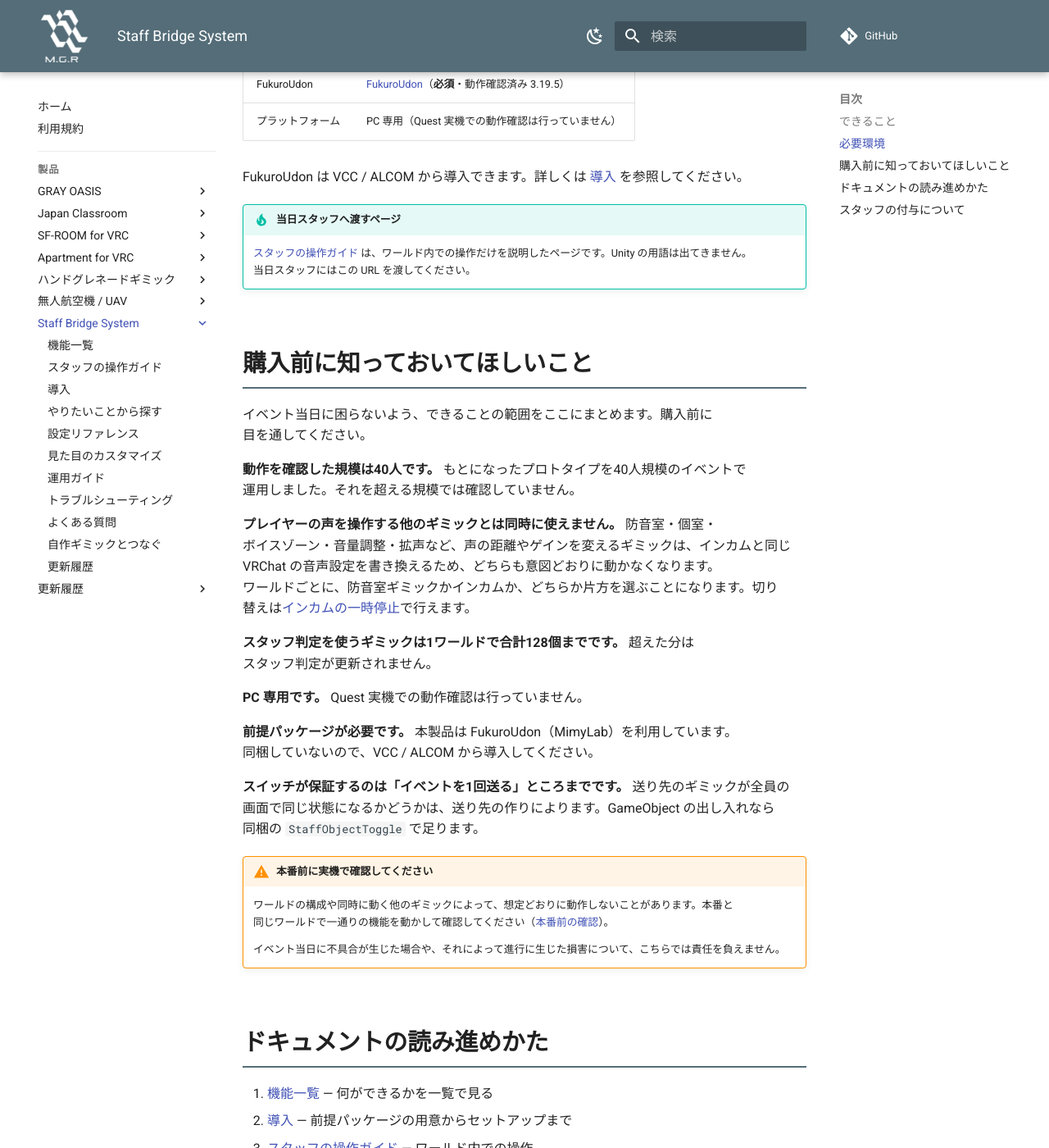
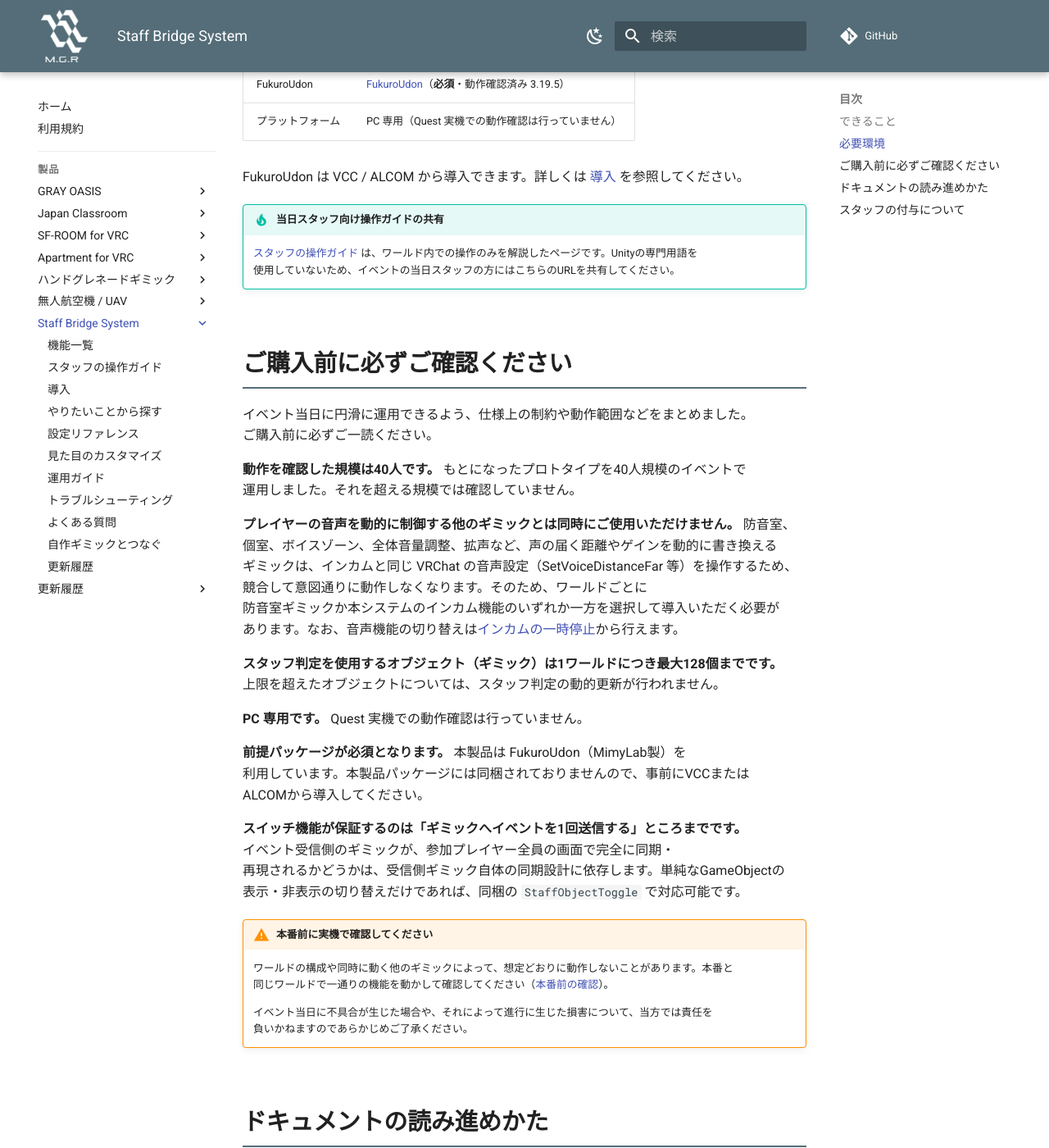
Before and after one commit to MAGURO-git/ProductArchive, an MkDocs documentation site: the page built from docs/staff-bridge-system/index.md, in a window 1280 px wide and 1400 px high, scrolled down 1455 px. Shown: the whole window at 82% size. Built offline with MkDocs 1.6.1 and Material for MkDocs 9.7.7, drawn with Linux system fonts in a browser that asks for light colours; comment, search, counter and statistics services are not loaded; some of the changed text lies outside the part shown.

Commit message:
wip: backup uncommitted changes before migration (20260916)

```diff
--- a/docs/staff-bridge-system/index.md
+++ b/docs/staff-bridge-system/index.md
@@ -1,14 +1,14 @@
 # Staff Bridge System
 
-!!! warning "開発中のため、まだ販売していません"
-    Staff Bridge System は現在開発中です。このドキュメントは仕様が固まる前に先行して公開しているもので、記載している内容・画面・機能は変更される可能性があります。発売日は未定です。
+!!! warning "現在開発中のため、販売を開始しておりません"
+    Staff Bridge System は現在開発中です。このドキュメントは仕様の確定前に先行して公開しているもので、記載されている内容、画面、機能は予告なく変更される可能性があります。なお、発売日は未定です。
 
 <span class="badge badge--vrc">VRChat World</span>
 
 <div class="product-hero" markdown>
 ![Staff Bridge System](images/icon.png){ .product-icon }
 
-VRChat ワールド用のイベント運営支援ギミック一式です。テレポートメニュー・インカム・一斉メッセージ・進行タイマーなどを、スタッフのSBSメニューにまとめて導入できます。
+VRChatワールド用の統合型イベント運営支援システム一式です。テレポートメニュー、インカム、一斉メッセージ、進行タイマーなどの各種機能を、スタッフ専用のSBSメニューにまとめて導入できます。
 </div>
 
 - 商品ページ: 準備中
@@ -17,7 +17,7 @@ VRChat ワールド用のイベント運営支援ギミック一式です。テ
 
 ## できること
 
-スタッフになったプレイヤーの手元にメニューが表示されます。
+スタッフになったプレイヤーの手元に専用メニューが表示されます。
 
 - 移動と連絡 — テレポート（登録地点・在室スタッフ）／インカム／メガホン／一斉メッセージ
 - 進行 — 共有タイマーと自分用タイマー／ノート（共有メモと自分用メモ）／通知ログ／入退室ログ
@@ -28,9 +28,9 @@ VRChat ワールド用のイベント運営支援ギミック一式です。テ
 
 シーン側には、スタッフ限定オブジェクト（スタッフだけが見える／通れる／押せる）、在室スタッフ一覧ボード、頭上マーカーを設置できます。
 
-イベントごとの作り込みは Unity 上の専用ウィンドウから行います。メニュー構成・テレポート先・定型文・配色テーマ・スタッフ名簿を Inspector を直接触らずに編集でき、設定の不備は診断・修復でまとめて直せます。
+イベントごとのカスタマイズは Unity 上の専用ウィンドウから行います。メニュー構成、テレポート先、定型文、配色テーマ、スタッフ名簿などの設定を、Inspectorを直接操作することなく編集可能です。また、設定の不備は診断・修復機能により一括で修正できます。
 
-各機能の詳細、設定ページへの入口、できないことは [機能一覧](features.md) にまとめてあります。
+各機能の詳細、設定ページへの案内、非対応事項については [機能一覧](features.md) にまとめてあります。
 
 ## 必要環境
 
@@ -43,36 +43,36 @@ VRChat ワールド用のイベント運営支援ギミック一式です。テ
 
 FukuroUdon は VCC / ALCOM から導入できます。詳しくは [導入](install.md) を参照してください。
 
-!!! tip "当日スタッフへ渡すページ"
-    [スタッフの操作ガイド](usage.md) は、ワールド内での操作だけを説明したページです。Unity の用語は出てきません。当日スタッフにはこの URL を渡してください。
+!!! tip "当日スタッフ向け操作ガイドの共有"
+    [スタッフの操作ガイド](usage.md) は、ワールド内での操作のみを解説したページです。Unityの専門用語を使用していないため、イベントの当日スタッフの方にはこちらのURLを共有してください。
 
-## 購入前に知っておいてほしいこと { #before-you-buy }
+## ご購入前に必ずご確認ください { #before-you-buy }
 
-イベント当日に困らないよう、できることの範囲をここにまとめます。購入前に目を通してください。
+イベント当日に円滑に運用できるよう、仕様上の制約や動作範囲などをまとめました。ご購入前に必ずご一読ください。
 
 **動作を確認した規模は40人です。** もとになったプロトタイプを40人規模のイベントで運用しました。それを超える規模では確認していません。
 
-**プレイヤーの声を操作する他のギミックとは同時に使えません。** 防音室・個室・ボイスゾーン・音量調整・拡声など、声の距離やゲインを変えるギミックは、インカムと同じ VRChat の音声設定を書き換えるため、どちらも意図どおりに動かなくなります。ワールドごとに、防音室ギミックかインカムか、どちらか片方を選ぶことになります。切り替えは[インカムの一時停止](operation.md#incom-power)で行えます。
+**プレイヤーの音声を動的に制御する他のギミックとは同時にご使用いただけません。** 防音室、個室、ボイスゾーン、全体音量調整、拡声など、声の届く距離やゲインを動的に書き換えるギミックは、インカムと同じ VRChat の音声設定（SetVoiceDistanceFar 等）を操作するため、競合して意図通りに動作しなくなります。そのため、ワールドごとに防音室ギミックか本システムのインカム機能のいずれか一方を選択して導入いただく必要があります。なお、音声機能の切り替えは[インカムの一時停止](operation.md#incom-power)から行えます。
 
-**スタッフ判定を使うギミックは1ワールドで合計128個までです。** 超えた分はスタッフ判定が更新されません。
+**スタッフ判定を使用するオブジェクト（ギミック）は1ワールドにつき最大128個までです。** 上限を超えたオブジェクトについては、スタッフ判定の動的更新が行われません。
 
 **PC 専用です。** Quest 実機での動作確認は行っていません。
 
-**前提パッケージが必要です。** 本製品は FukuroUdon（MimyLab）を利用しています。同梱していないので、VCC / ALCOM から導入してください。
+**前提パッケージが必須となります。** 本製品は FukuroUdon（MimyLab製）を利用しています。本製品パッケージには同梱されておりませんので、事前にVCCまたはALCOMから導入してください。
 
-**スイッチが保証するのは「イベントを1回送る」ところまでです。** 送り先のギミックが全員の画面で同じ状態になるかどうかは、送り先の作りによります。GameObject の出し入れなら同梱の `StaffObjectToggle` で足ります。
+**スイッチ機能が保証するのは「ギミックへイベントを1回送信する」ところまでです。** イベント受信側のギミックが、参加プレイヤー全員の画面で完全に同期・再現されるかどうかは、受信側ギミック自体の同期設計に依存します。単純なGameObjectの表示・非表示の切り替えだけであれば、同梱の `StaffObjectToggle` で対応可能です。
 
 !!! warning "本番前に実機で確認してください"
     ワールドの構成や同時に動く他のギミックによって、想定どおりに動作しないことがあります。本番と同じワールドで一通りの機能を動かして確認してください（[本番前の確認](operation.md#pre-event-check)）。
 
-    イベント当日に不具合が生じた場合や、それによって進行に生じた損害について、こちらでは責任を負えません。
+    イベント当日に不具合が生じた場合や、それによって進行に生じた損害について、当方では責任を負いかねますのであらかじめご了承ください。
 
 ## ドキュメントの読み進めかた
 
 1. [機能一覧](features.md) — 何ができるかを一覧で見る
 2. [導入](install.md) — 前提パッケージの用意からセットアップまで
 3. [スタッフの操作ガイド](usage.md) — ワールド内での操作
-4. [やりたいことから探す](howto.md) — 目的別に、触る場所を引く
+4. [やりたいことから探す](howto.md) — 目的別に、操作箇所を確認する
 5. [運用ガイド](operation.md) — イベント当日の使い方と設計の考え方
 6. [設定リファレンス](reference.md) — Inspector の各項目
 7. [見た目のカスタマイズ](customize.md) — テーマ・フォント
```
Also changed, not shown: docs/staff-bridge-system/reference.md (+1 -1 lines), docs/staff-bridge-system/usage.md (+1 -1 lines), docs/staff-bridge-system/images/menu-grant.png, docs/staff-bridge-system/images/menu-incom-members.png, docs/staff-bridge-system/images/menu-incom.png, docs/staff-bridge-system/images/menu-joinlog.png, docs/staff-bridge-system/images/menu-message-groups.png, docs/staff-bridge-system/images/menu-message.png, docs/staff-bridge-system/images/menu-messagelog.png, docs/staff-bridge-system/images/menu-note.png, docs/staff-bridge-system/images/menu-settings-incom.png, docs/staff-bridge-system/images/menu-settings-note.png, docs/staff-bridge-system/images/menu-settings-notice.png, docs/staff-bridge-system/images/menu-settings.png, 3 more files.
